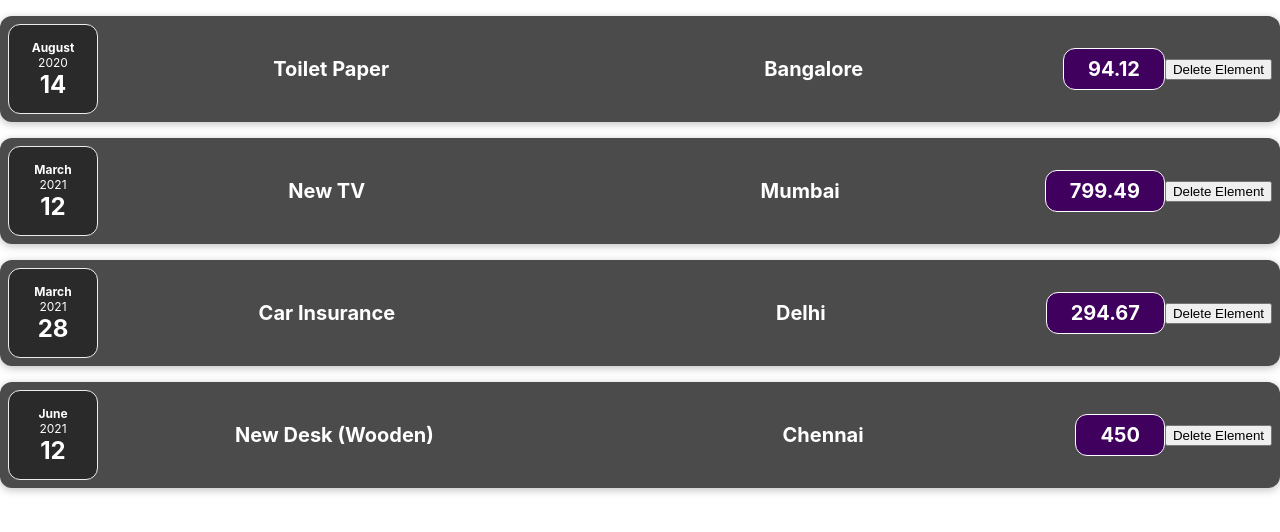
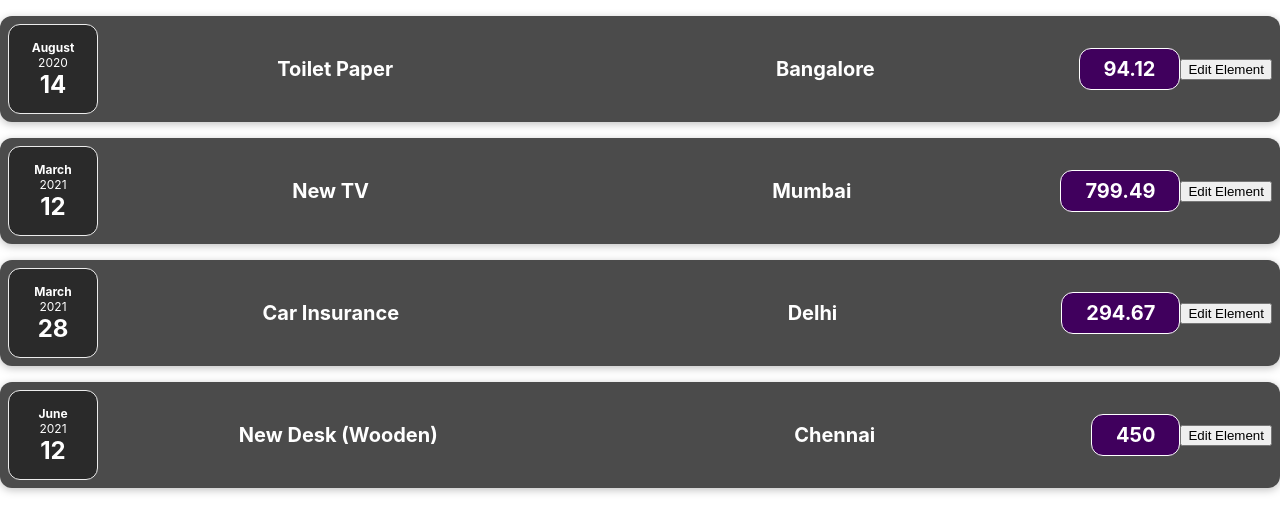
Before and after one commit to AmithChandru/sharp-frontend, a React (Create React App) app: page / in a window 1280 px wide. Shown: the top 532 px of the page. Built offline with nearby package versions, Linux system fonts and the light colour scheme.

Commit message:
edit button

```diff
--- a/src/Components/ExpenseItem.js
+++ b/src/Components/ExpenseItem.js
@@ -1,19 +1,21 @@
+import { useState } from 'react';
 import ExpenseDate from './ExpenseDate';
 import ExpenseDetails from './ExpenseDetails';
 import './ExpenseItem.css';
 
 const ExpenseItem = (props) => {
 
+  const [amount, setAmount] = useState(props.expenseAmount);
+
   const onButtonClick = () => {
-    let root = document.getElementById('item');
-    root.remove();
+    setAmount(100);
   }
 
   return (
     <div className="expense-item" id='item'>
       <ExpenseDate expenseDate={props.expenseDate} />
-      <ExpenseDetails expenseTitle={props.expenseTitle} expenseAmount={props.expenseAmount} expenseLocation={props.expenseLocation} />
-      <button id='button' onClick={onButtonClick}>Delete Element</button>
+      <ExpenseDetails expenseTitle={props.expenseTitle} expenseAmount={amount} expenseLocation={props.expenseLocation} />
+      <button id='button' onClick={onButtonClick}>Edit Element</button>
     </div>
   )
 }
```
